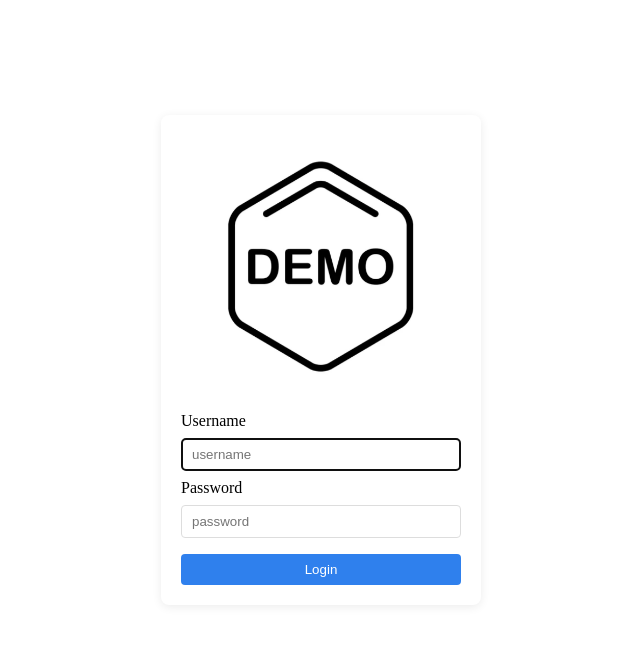
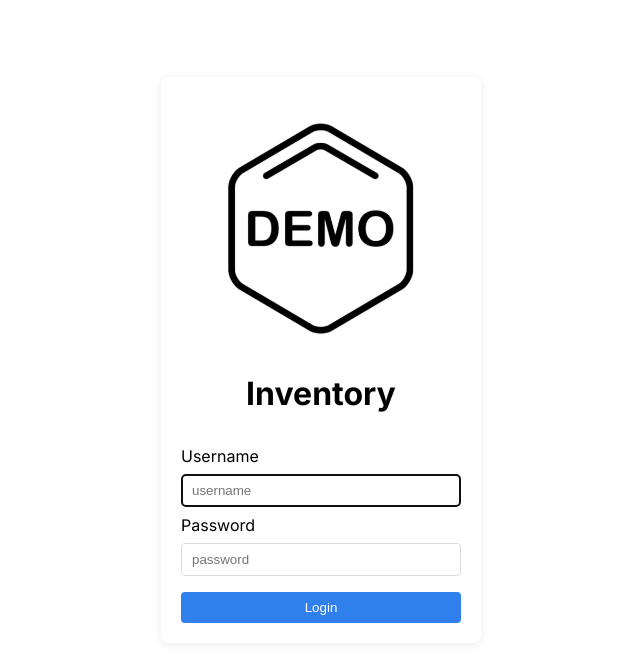
Before and after one commit to JAMESKANEKS/clientinventory, a React (Vite) app: page /login in a window 1280 px wide. Shown: the top 662 px of the page, without its empty margins (319-959 px from the left). Built offline with nearby package versions, Linux system fonts and the light colour scheme; no server answers.

Commit message:
demo change

```diff
--- a/src/pages/Login.jsx
+++ b/src/pages/Login.jsx
@@ -26,7 +26,8 @@ const Login = () => {
   return (
     <div className="login-container">
       <form className="login-form" onSubmit={handleSubmit}>
-        <img src={logo} alt="logo" />
+        <img src={logo} alt="" />
+        <h1 style={{textAlign: "center", marginBottom: "25px"}}>Inventory</h1>
         {error && <div className="error">{error}</div>}
         <label>Username</label>
         <input
--- a/src/styles/login.css
+++ b/src/styles/login.css
@@ -3,6 +3,7 @@
   align-items: center;
   justify-content: center;
   height: calc(100vh - 80px);
+  font-family: 'Inter', system-ui, -apple-system, sans-serif;
 }
 
 .login-form {
```
